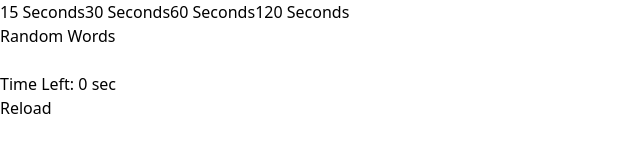
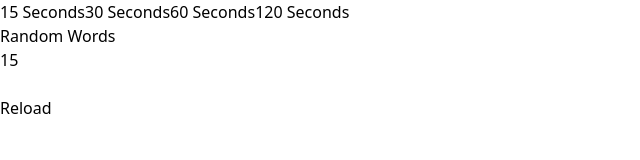
Before and after one commit to KGandhi90/Type-Arena, a React (Vite) app: page / in a window 1280 px wide. Shown: the top 160 px of the page, without its empty margins (0-640 px from the left). Built offline with nearby package versions, Linux system fonts and the light colour scheme; no server answers.

Commit message:
Timer Function Completed

```diff
--- a/src/assets/components/Timer.jsx
+++ b/src/assets/components/Timer.jsx
@@ -1,59 +1,75 @@
-import React, { useEffect, useState, useRef } from "react";
+import React, { useEffect, useState, useRef, useCallback } from "react";
 import GetWords from "./GetWords";
 import TypingTest from "./TypingTest";
 
 const Timer = () => {
-    const [timer, setTimer] = useState(0);
-    const [numberOfWords, setNumberOfWords] = useState(500);
+    const [timer, setTimer] = useState(15);
+    const numberOfWords = 500;
+    const [userInput, setUserInput] = useState("");
     const [words, setWords] = useState("");
     const [reload, setReload] = useState(0);
-    const [isRunning, setIsRunning] = useState(false);
-    const [selectedTime, setSelectedTime] = useState(15);
     const intervalRef = useRef(null);
 
-    // Starts the timer when the user begins typing
-    const handleUserStartTyping = () => {
-        if (!isRunning && selectedTime > 0) {
-            setTimer(selectedTime);
-            setIsRunning(true);
+    useEffect(() => {
+        console.log("UserInput state updated : ", userInput);
+    }, [userInput])
+
+    const startTimer = () => {
+        if (!intervalRef.current && timer > 0) { // Start only if the timer is set
+            intervalRef.current = setInterval(() => {
+                setTimer((prev) => {
+                    if(prev <= 1){
+                        clearInterval(intervalRef.current);
+                        intervalRef.current = null;
+                        return 0;
+                    }
+                    return prev - 1;
+                })
+            }, 1000);
         }
     };
 
-    // Countdown logic using useEffect
     useEffect(() => {
-        if (isRunning && timer > 0) {
-            intervalRef.current = setInterval(() => {
-                setTimer((prev) => prev - 1);
-            }, 1000);
-        } else {
-            clearInterval(intervalRef.current);
+        if(userInput.length > 0 && !intervalRef.current){
+            startTimer();
         }
-        return () => clearInterval(intervalRef.current);
-    }, [isRunning, timer]);
+    }, [userInput, startTimer]);
+
+    useEffect(() => {
+        return () => {
+            if (intervalRef.current){
+                clearInterval(intervalRef.current);
+            }
+        }
+    }, []);
 
     // Resets everything when reloading
     const reloadButton = () => {
-        setIsRunning(false);
-        setTimer(0);
+        setUserInput("");
         setReload((prev) => prev + 1);
+        clearInterval(intervalRef.current); // Clear timer when reloading
+        intervalRef.current = null;
     };
 
     return (
         <div className="p-2">
             <div className="mb-4 mt-2">
                 {[15, 30, 60, 120].map((time) => (
-                    <button key={time} className="mr-4 outline p-1 rounded-md" onClick={() => setSelectedTime(time)}>
+                    <button key={time} className="mr-4 outline p-1 rounded-md" onClick={() => {
+                        setTimer(time);
+                        reloadButton();
+                    }}>
                         {time} Seconds
                     </button>
                 ))}
             </div>
             <h1 className='text-3xl text-blue-700 mb-4'>Random Words</h1>
+            <div className="mt-4">
+                <h2 className="text-xl">{timer}</h2>
+            </div>
             <div className="w-full h-[9rem] overflow-hidden bg-red-400">
                 <GetWords numberOfWords={numberOfWords} onWordsGenerated={setWords} reload={reload} />
-                <TypingTest words={words} onUserStartTyping={handleUserStartTyping} />
-            </div>
-            <div className="mt-4">
-                <h2 className="text-xl text-red-600">Time Left: {timer} sec</h2>
+                <TypingTest words={words} userInput={userInput} setUserInput={setUserInput} />
             </div>
             <div>
                 <button onClick={reloadButton}>Reload</button>
--- a/src/assets/components/TypingTest.jsx
+++ b/src/assets/components/TypingTest.jsx
@@ -1,7 +1,6 @@
-import { useState, useEffect } from "react";
+import { useEffect } from "react";
 
-const TypingTest = ({ words }) => {
-    const [userInput, setUserInput] = useState("");
+const TypingTest = ({ words, userInput, setUserInput }) => {
 
     useEffect(() => {
         const handleKeyPress = (event) => {
@@ -18,7 +17,8 @@ const TypingTest = ({ words }) => {
 
     useEffect(() => {
         setUserInput("");
-    }, [words]);
+    }, []);
+
 
     return (
         <div style={{ whiteSpace: "pre-wrap", wordBreak: "break-word" }}>
```
